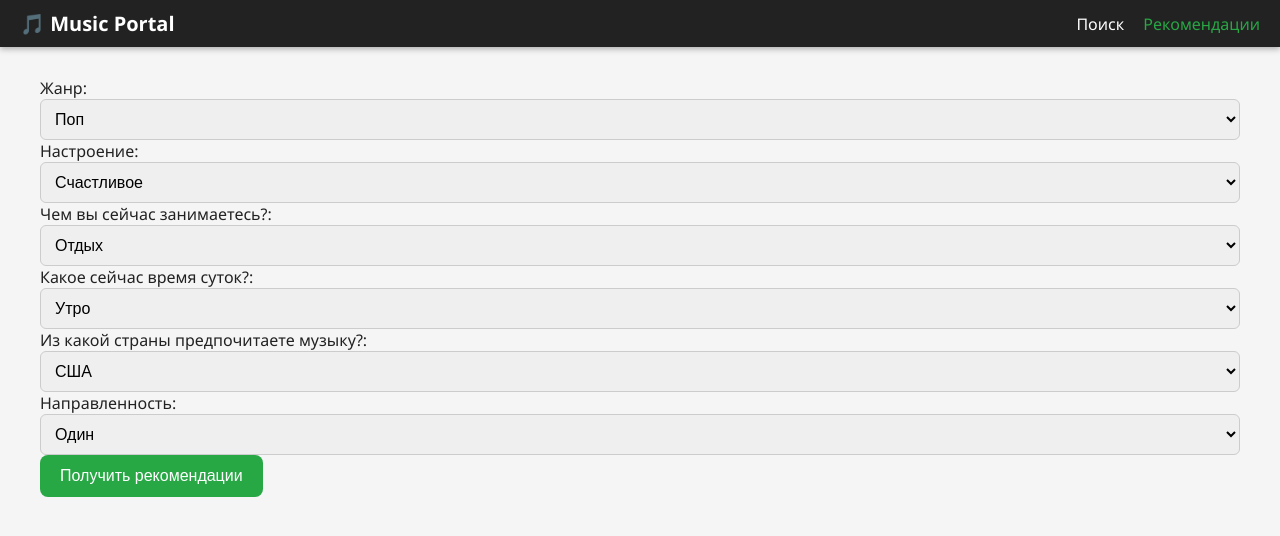
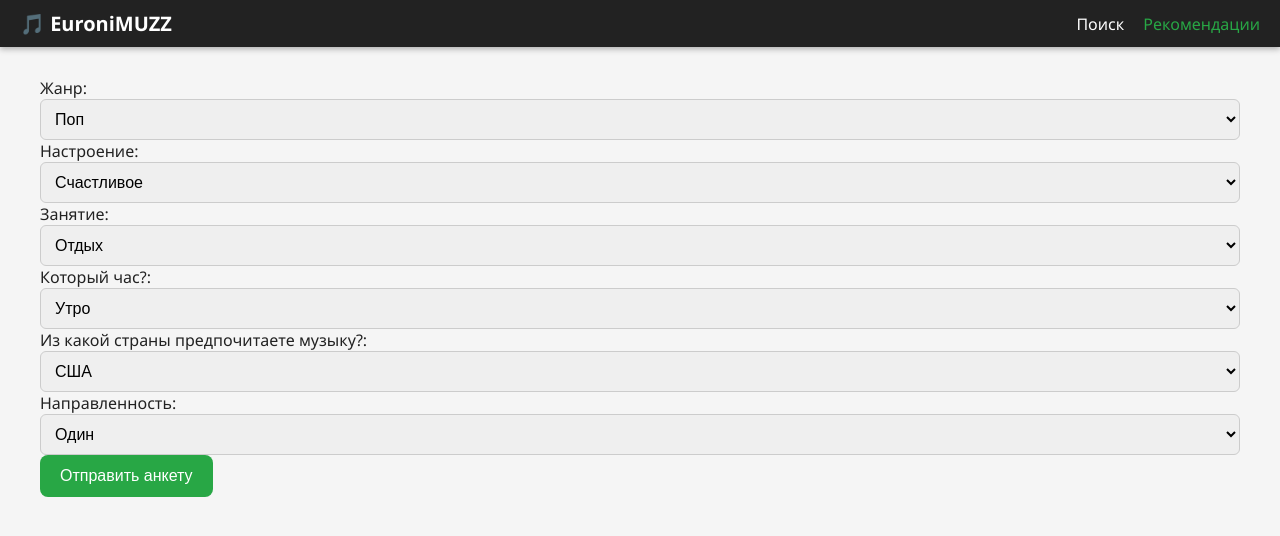
Before and after one commit to ukrainecila6-ctrl/EuroniMUZZ, a Flask app: page /recommend in a window 1280 px wide. Shown: the top 536 px of the page. Run offline with Flask 3, Linux system fonts and the light colour scheme.

Commit message:
Изменил названия кнопок

```diff
--- a/templates/home.html
+++ b/templates/home.html
@@ -2,12 +2,12 @@
 <html lang="ru">
 <head>
   <meta charset="UTF-8">
-  <title>Music Portal</title>
+  <title>EuroniMUZZ</title>
   <link rel="stylesheet" href="{{ url_for('static', filename='style.css') }}">
 </head>
 <body>
   <header class="top-nav">
-    <a href="{{ url_for('home') }}" class="nav-logo">🎵 Music Portal</a>
+    <a href="{{ url_for('home') }}" class="nav-logo">🎵 EuroniMUZZ</a>
     <nav>
       <a href="{{ url_for('index') }}" class="nav-link">Поиск</a>
       <a href="{{ url_for('recommend') }}" class="nav-link">Рекомендации</a>
@@ -16,7 +16,7 @@
 
   <section class="hero">
     <div class="hero-content">
-      <h1>Добро пожаловать в Music Portal</h1>
+      <h1>Добро пожаловать в ЕврониМУЗ</h1>
       <p>Ищи любимые треки, открывай новые и получай персональные рекомендации!</p>
       <div class="hero-buttons">
         <a href="{{ url_for('index') }}" class="big-btn">🔍 Поиск музыки</a>
--- a/templates/recommend.html
+++ b/templates/recommend.html
@@ -7,7 +7,7 @@
 </head>
 <body>
 <header class="top-nav">
-  <a href="{{ url_for('home') }}" class="nav-logo">🎵 Music Portal</a>
+  <a href="{{ url_for('home') }}" class="nav-logo">🎵 EuroniMUZZ</a>
   <nav>
     <a href="{{ url_for('index') }}" class="nav-link">Поиск</a>
     <a href="{{ url_for('recommend') }}" class="nav-link active">Рекомендации</a>
@@ -38,7 +38,7 @@
         <option value="angry">Раздраженное</option>
       </select>
     </label>
-    <label>Чем вы сейчас занимаетесь?:
+    <label>Занятие:
       <select name="activity">
         <option value="relaxing">Отдых</option>
         <option value="studying">Учёба</option>
@@ -48,7 +48,7 @@
         <option value="party">На вечеринке</option>
       </select>
     </label>
-    <label>Какое сейчас время суток?:
+    <label>Который час?:
       <select name="time">
         <option value="morning">Утро</option>
         <option value="day">День</option>
@@ -70,12 +70,10 @@
     <label> Направленность:
       <select name="purpose">
         <option value="alone">Один</option>
-        <option value="friends">С друзьями</option>
-        <option value="work">Для работы</option>
-        <option value="chill">Просто отдых</option>
+        <option value="friends">В компании</option>
       </select>
     </label>
-    <button type="submit" class="big-btn">Получить рекомендации</button>
+    <button type="submit" class="big-btn">Отправить анкету</button>
   </form>
 
   {% if recommendations %}
```
